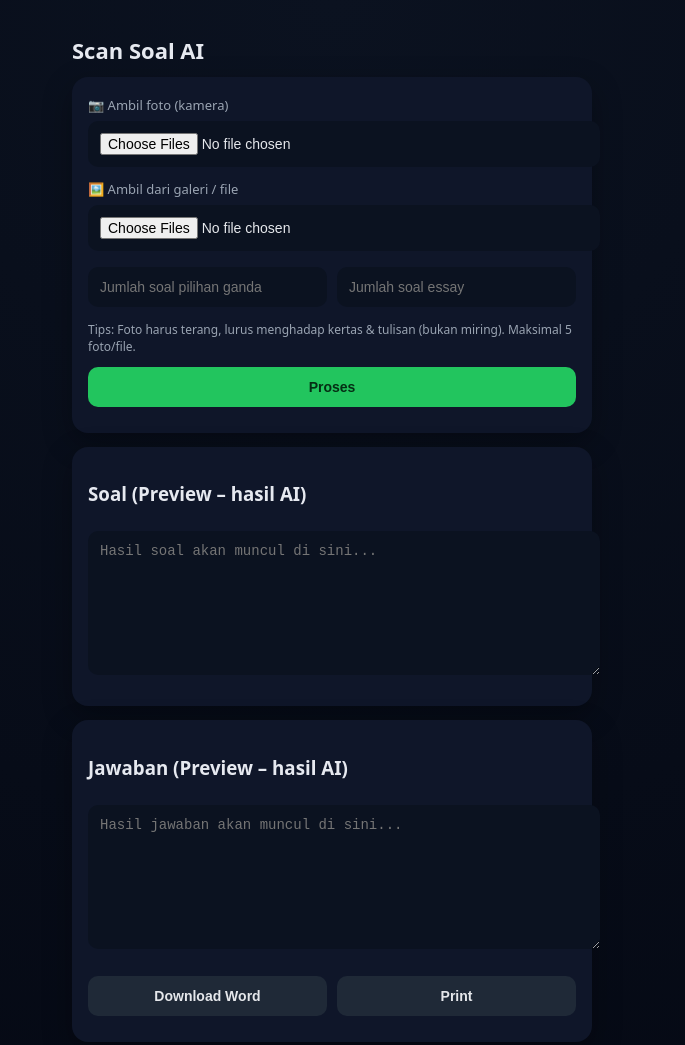
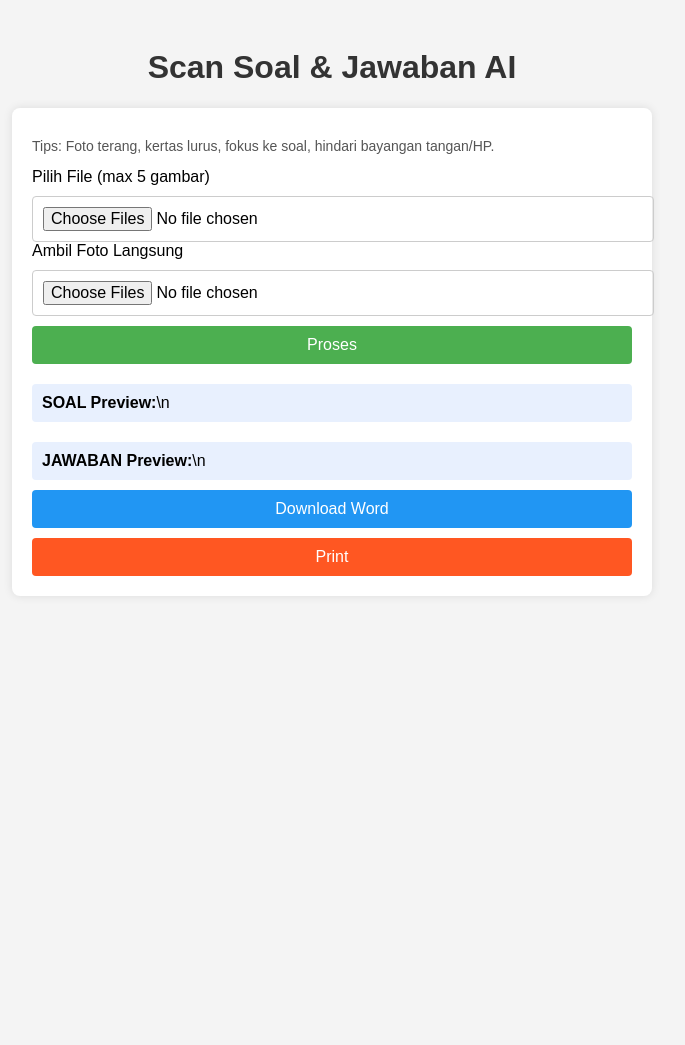
Before and after one commit to HafizyCorporate/Caramudah, a website: page public/index.html in a window 1280 px wide. Shown: the whole page, without its empty margins (308-993 px from the left). After the commit the page ends 800 px from the top, so only its background shows below. Drawn offline with Linux system fonts and the light colour scheme.

Commit message:
Update index.html

```diff
--- a/public/index.html
+++ b/public/index.html
@@ -1,189 +1,86 @@
 <!DOCTYPE html>
 <html lang="id">
 <head>
-  <meta charset="UTF-8" />
-  <meta name="viewport" content="width=device-width, initial-scale=1.0"/>
+  <meta charset="UTF-8">
+  <meta name="viewport" content="width=device-width, initial-scale=1.0">
   <title>Scan Soal AI</title>
   <style>
-    body {
-      margin: 0;
-      font-family: system-ui, Arial, sans-serif;
-      background: radial-gradient(circle at top, #0b1220, #050914);
-      color: #e6e9f0;
-    }
-    .container {
-      max-width: 520px;
-      margin: 0 auto;
-      padding: 20px;
-    }
-    h1 {
-      font-size: 22px;
-      margin-bottom: 12px;
-    }
-    .card {
-      background: #0f1629;
-      border-radius: 16px;
-      padding: 16px;
-      box-shadow: 0 10px 30px rgba(0,0,0,.3);
-      margin-bottom: 14px;
-    }
-    label {
-      font-size: 13px;
-      color: #9aa4b2;
-    }
-    input, button, textarea {
-      width: 100%;
-      padding: 12px;
-      border-radius: 10px;
-      border: none;
-      outline: none;
-      margin-top: 6px;
-      margin-bottom: 10px;
-      font-size: 14px;
-    }
-    input[type="file"], input[type="number"], textarea {
-      background: #0b1220;
-      color: #e5e7eb;
-    }
-    textarea {
-      min-height: 120px;
-      resize: vertical;
-    }
-    .btn {
-      background: #22c55e;
-      color: #052e14;
-      font-weight: 700;
-      cursor: pointer;
-    }
-    .btn.secondary {
-      background: #1f2937;
-      color: #e5e7eb;
-    }
-    .row {
-      display: flex;
-      gap: 10px;
-    }
-    .row > * {
-      flex: 1;
-    }
-    .tips {
-      font-size: 12px;
-      color: #9aa4b2;
-      margin-top: 4px;
-      margin-bottom: 6px;
-    }
-    .actions {
-      display: flex;
-      gap: 10px;
-      margin-top: 6px;
-    }
+    body { font-family: Arial, sans-serif; padding: 20px; background: #f4f4f4; }
+    h1 { text-align: center; color: #333; }
+    .container { max-width: 600px; margin: auto; background: #fff; padding: 20px; border-radius: 8px; box-shadow: 0 0 10px rgba(0,0,0,0.1); }
+    input, button { margin-top: 10px; width: 100%; padding: 10px; font-size: 16px; border-radius: 4px; border: 1px solid #ccc; }
+    button { cursor: pointer; background: #4CAF50; color: #fff; border: none; }
+    button:hover { background: #45a049; }
+    #soal, #jawaban { margin-top: 20px; padding: 10px; background: #e8f0fe; border-radius: 4px; white-space: pre-wrap; }
+    .tips { font-size: 14px; color: #555; margin-top: 10px; }
   </style>
 </head>
 <body>
+  <h1>Scan Soal & Jawaban AI</h1>
   <div class="container">
-    <h1>Scan Soal AI</h1>
+    <p class="tips">Tips: Foto terang, kertas lurus, fokus ke soal, hindari bayangan tangan/HP.</p>
 
-    <div class="card">
-      <label>📷 Ambil foto (kamera)</label>
-      <input id="cameraInput" type="file" accept="image/*" capture="environment" multiple />
+    <!-- Upload file biasa -->
+    <label>Pilih File (max 5 gambar)</label>
+    <input type="file" id="fileInput" multiple accept="image/*">
 
-      <label>🖼️ Ambil dari galeri / file</label>
-      <input id="fileInput" type="file" accept="image/*" multiple />
+    <!-- Ambil langsung dari kamera -->
+    <label>Ambil Foto Langsung</label>
+    <input type="file" id="cameraInput" multiple accept="image/*" capture="environment">
 
-      <div class="row">
-        <input id="pgCount" type="number" min="0" placeholder="Jumlah soal pilihan ganda" />
-        <input id="essayCount" type="number" min="0" placeholder="Jumlah soal essay" />
-      </div>
+    <button id="processBtn">Proses</button>
 
-      <div class="tips">
-        Tips: Foto harus terang, lurus menghadap kertas & tulisan (bukan miring). Maksimal 5 foto/file.
-      </div>
+    <div id="soal"><strong>SOAL Preview:</strong>\n</div>
+    <div id="jawaban"><strong>JAWABAN Preview:</strong>\n</div>
 
-      <button id="processBtn" class="btn">Proses</button>
-    </div>
-
-    <div class="card">
-      <h3>Soal (Preview – hasil AI)</h3>
-      <textarea id="soalPreview" placeholder="Hasil soal akan muncul di sini..." readonly></textarea>
-    </div>
-
-    <div class="card">
-      <h3>Jawaban (Preview – hasil AI)</h3>
-      <textarea id="jawabanPreview" placeholder="Hasil jawaban akan muncul di sini..." readonly></textarea>
-
-      <div class="actions">
-        <button id="downloadBtn" class="btn secondary" disabled>Download Word</button>
-        <button id="printBtn" class="btn secondary" disabled>Print</button>
-      </div>
-    </div>
+    <button id="downloadBtn" style="background:#2196F3;">Download Word</button>
+    <button id="printBtn" style="background:#FF5722;">Print</button>
   </div>
 
   <script>
-    const cameraInput = document.getElementById("cameraInput");
-    const fileInput = document.getElementById("fileInput");
     const processBtn = document.getElementById("processBtn");
-    const soalPreview = document.getElementById("soalPreview");
-    const jawabanPreview = document.getElementById("jawabanPreview");
     const downloadBtn = document.getElementById("downloadBtn");
     const printBtn = document.getElementById("printBtn");
-    const pgCount = document.getElementById("pgCount");
-    const essayCount = document.getElementById("essayCount");
+    const soalDiv = document.getElementById("soal");
+    const jawabanDiv = document.getElementById("jawaban");
 
-    processBtn.onclick = async () => {
-      const files = [...cameraInput.files, ...fileInput.files].slice(0, 5);
+    async function uploadFiles(files) {
+      const formData = new FormData();
+      for (const file of files) formData.append("images", file);
+      const res = await fetch("/upload", { method: "POST", body: formData });
+      return res.json();
+    }
 
+    processBtn.addEventListener("click", async () => {
+      processBtn.textContent = "Memproses...";
+      const files = [...document.getElementById("fileInput").files, ...document.getElementById("cameraInput").files];
       if (!files.length) {
-        alert("Ambil foto atau pilih file dulu!");
+        alert("Pilih atau ambil gambar dulu!");
+        processBtn.textContent = "Proses";
         return;
       }
-
-      const form = new FormData();
-      files.forEach(f => form.append("images", f));
-      form.append("pg", pgCount.value || "0");
-      form.append("essay", essayCount.value || "0");
-
-      processBtn.textContent = "Memproses...";
-      processBtn.disabled = true;
-
       try {
-        const res = await fetch("/upload", { method: "POST", body: form });
-        const data = await res.json();
-
-        if (!res.ok) {
-          alert(data.error || "Gagal memproses di server");
-          return;
-        }
-
-        soalPreview.value = data.soal || "";
-        jawabanPreview.value = data.jawaban || "";
-
-        downloadBtn.disabled = false;
-        printBtn.disabled = false;
-
-        downloadBtn.onclick = () => {
-          window.open("/download", "_blank");
-        };
-
-        printBtn.onclick = () => {
-          const w = window.open("", "_blank");
-          w.document.write(`
-            <h1>SOAL</h1>
-            <pre>${soalPreview.value.replace(/</g,"&lt;")}</pre>
-            <div style="page-break-before:always"></div>
-            <h1>JAWABAN</h1>
-            <pre>${jawabanPreview.value.replace(/</g,"&lt;")}</pre>
-          `);
-          w.document.close();
-          w.print();
-        };
-
+        const data = await uploadFiles(files);
+        soalDiv.textContent = "SOAL Preview:\n" + data.soal;
+        jawabanDiv.textContent = "JAWABAN Preview:\n" + data.jawaban;
       } catch (e) {
-        alert("Koneksi ke server gagal.");
+        alert("Gagal memproses gambar");
+        console.error(e);
       } finally {
         processBtn.textContent = "Proses";
-        processBtn.disabled = false;
       }
-    };
+    });
+
+    downloadBtn.addEventListener("click", () => {
+      window.location.href = "/download";
+    });
+
+    printBtn.addEventListener("click", () => {
+      const printWindow = window.open("", "", "width=800,height=600");
+      printWindow.document.write("<pre>" + soalDiv.textContent + "\n\n" + jawabanDiv.textContent + "</pre>");
+      printWindow.document.close();
+      printWindow.print();
+    });
   </script>
 </body>
 </html>
```
